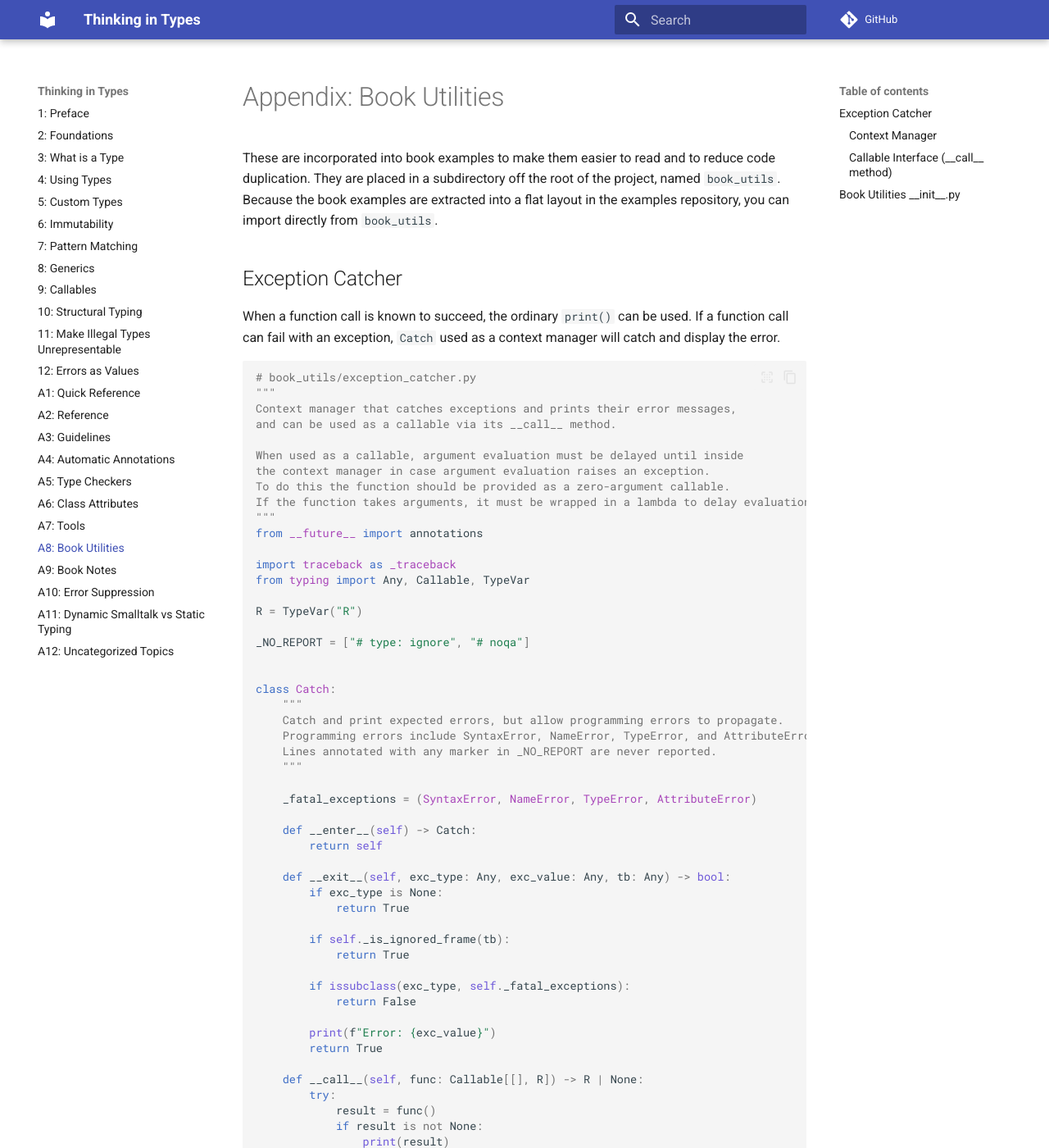
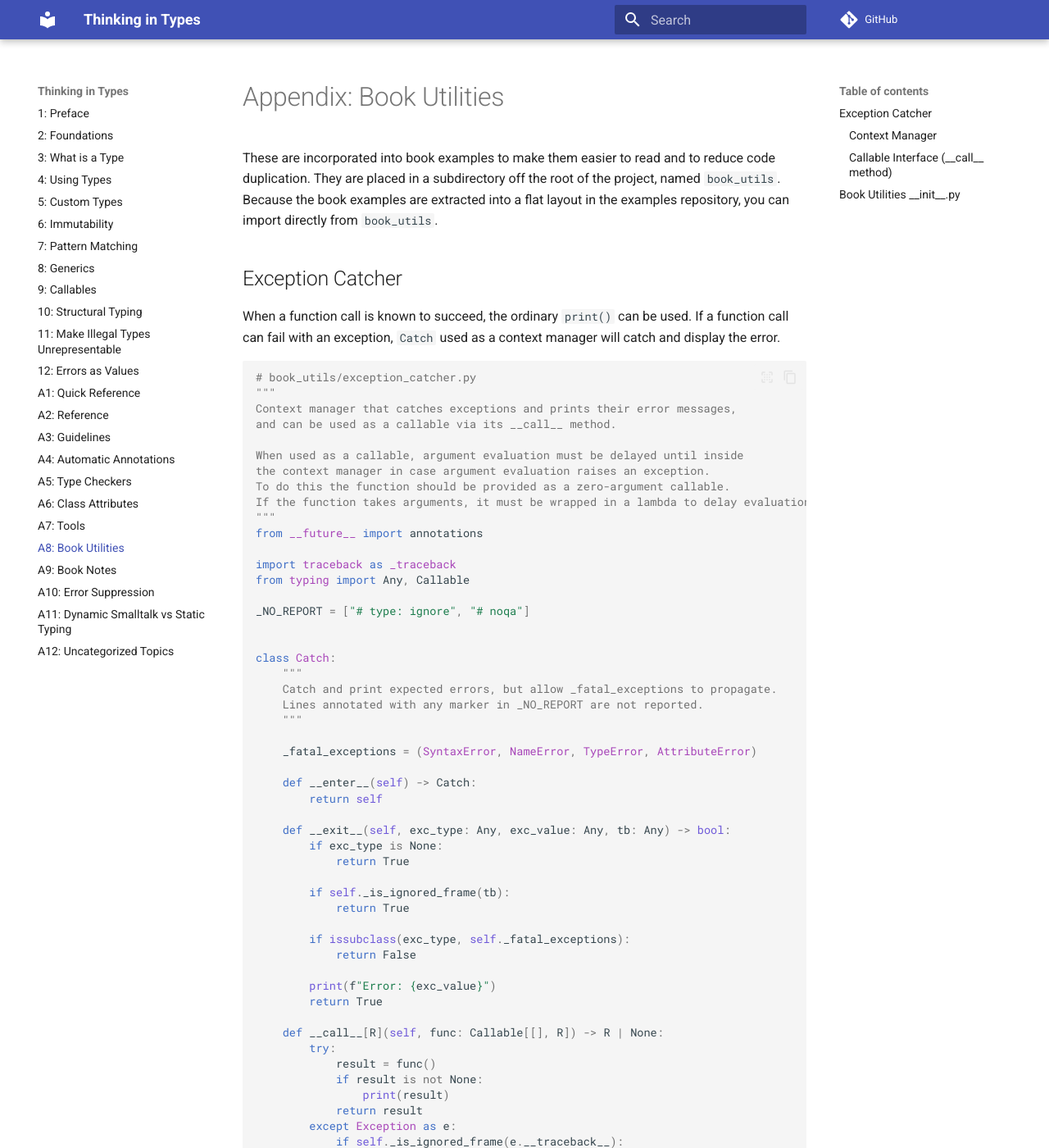
Before and after one commit to ThinkingInTypes/ThinkingInTypes.github.io, an MkDocs documentation site: the page built from Chapters/Z08_Appendix_Book_Utilities.md, in a window 1280 px wide and 1400 px high. Shown: the whole window at 82% size. Built offline with MkDocs 1.6.1 and Material for MkDocs 9.7.7, drawn with Linux system fonts in a browser that asks for light colours; comment, search, counter and statistics services are not loaded.

Commit message:
Update Z08_Appendix_Book_Utilities.md

```diff
--- a/Chapters/Z08_Appendix_Book_Utilities.md
+++ b/Chapters/Z08_Appendix_Book_Utilities.md
@@ -24,18 +24,15 @@ If the function takes arguments, it must be wrapped in a lambda to delay evaluat
 from __future__ import annotations
 
 import traceback as _traceback
-from typing import Any, Callable, TypeVar
-
-R = TypeVar("R")
+from typing import Any, Callable
 
 _NO_REPORT = ["# type: ignore", "# noqa"]
 
 
 class Catch:
     """
-    Catch and print expected errors, but allow programming errors to propagate.
-    Programming errors include SyntaxError, NameError, TypeError, and AttributeError.
-    Lines annotated with any marker in _NO_REPORT are never reported.
+    Catch and print expected errors, but allow _fatal_exceptions to propagate.
+    Lines annotated with any marker in _NO_REPORT are not reported.
     """
 
     _fatal_exceptions = (SyntaxError, NameError, TypeError, AttributeError)
```
Also changed, not shown: other parts of Chapters/Z08_Appendix_Book_Utilities.md (+1 -1 lines).
